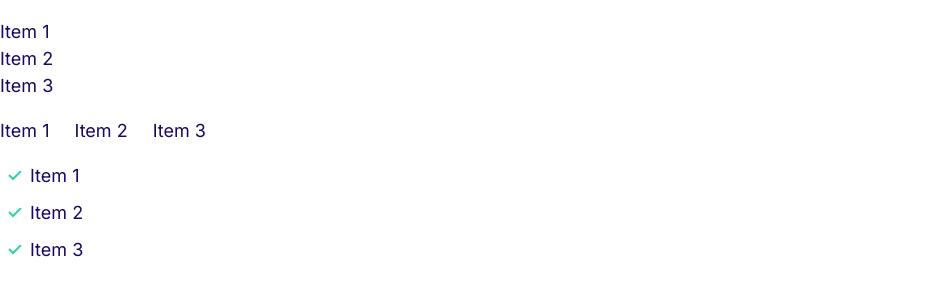
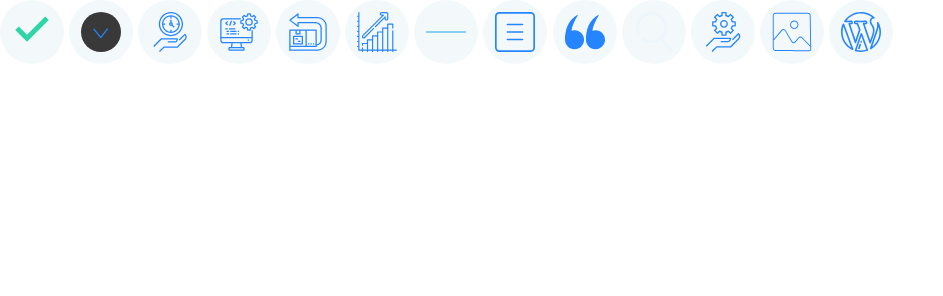
Before and after one commit to yoinspiration/mymoshify, a plain HTML site: page index.html in a window 1280 px wide. Shown: the whole page, without its empty margins (0-943 px from the left). Drawn offline with Linux system fonts and the light colour scheme.

Commit message:
Build the icon component

```diff
--- a/css/styles.css
+++ b/css/styles.css
@@ -151,3 +151,23 @@ a {
     padding-left: 0;
   }
 }
+
+/* Icons */
+.icon-container {
+  align-items: center;
+  background: #f3f9fa;
+  border-radius: 100%;
+  display: inline-flex;
+  height: 64px;
+  justify-content: center;
+  width: 64px;
+}
+
+.icon {
+  height: 40px;
+  width: 40px;
+}
+
+.icon--primary {
+  fill: var(--color-primary);
+}
--- a/index.html
+++ b/index.html
@@ -13,20 +13,70 @@
     <link rel="stylesheet" href="css/styles.css" />
   </head>
   <body>
-    <ul class="list">
-      <li class="list__item">Item 1</li>
-      <li class="list__item">Item 2</li>
-      <li class="list__item">Item 3</li>
-    </ul>
-    <ul class="list list--inline">
-      <li class="list__item">Item 1</li>
-      <li class="list__item">Item 2</li>
-      <li class="list__item">Item 3</li>
-    </ul>
-    <ul class="list list--tick">
-      <li class="list__item">Item 1</li>
-      <li class="list__item">Item 2</li>
-      <li class="list__item">Item 3</li>
-    </ul>
+    <span class="icon-container">
+      <svg class="icon icon--primary">
+        <use xlink:href="images/sprite.svg#tick"></use>
+      </svg>
+    </span>
+    <span class="icon-container">
+      <svg class="icon icon--primary">
+        <use xlink:href="images/sprite.svg#chevron"></use>
+      </svg>
+    </span>
+    <span class="icon-container">
+      <svg class="icon icon--primary">
+        <use xlink:href="images/sprite.svg#clock"></use>
+      </svg>
+    </span>
+    <span class="icon-container">
+      <svg class="icon icon--primary">
+        <use xlink:href="images/sprite.svg#computer"></use>
+      </svg>
+    </span>
+    <span class="icon-container">
+      <svg class="icon icon--primary">
+        <use xlink:href="images/sprite.svg#easy"></use>
+      </svg>
+    </span>
+    <span class="icon-container">
+      <svg class="icon icon--primary">
+        <use xlink:href="images/sprite.svg#growth"></use>
+      </svg>
+    </span>
+    <span class="icon-container">
+      <svg class="icon icon--primary">
+        <use xlink:href="images/sprite.svg#line"></use>
+      </svg>
+    </span>
+    <span class="icon-container">
+      <svg class="icon icon--primary">
+        <use xlink:href="images/sprite.svg#menu"></use>
+      </svg>
+    </span>
+    <span class="icon-container">
+      <svg class="icon icon--primary">
+        <use xlink:href="images/sprite.svg#quotes"></use>
+      </svg>
+    </span>
+    <span class="icon-container">
+      <svg class="icon icon--primary">
+        <use xlink:href="images/sprite.svg#search"></use>
+      </svg>
+    </span>
+    <span class="icon-container">
+      <svg class="icon icon--primary">
+        <use xlink:href="images/sprite.svg#settings"></use>
+      </svg>
+    </span>
+    <span class="icon-container">
+      <svg class="icon icon--primary">
+        <use xlink:href="images/sprite.svg#snap"></use>
+      </svg>
+    </span>
+    <span class="icon-container">
+      <svg class="icon icon--primary">
+        <use xlink:href="images/sprite.svg#wordpress"></use>
+      </svg>
+    </span>
   </body>
 </html>
```
Also changed, not shown: components/icons.html (added, +65 -0 lines), images/sprite.svg (added).
